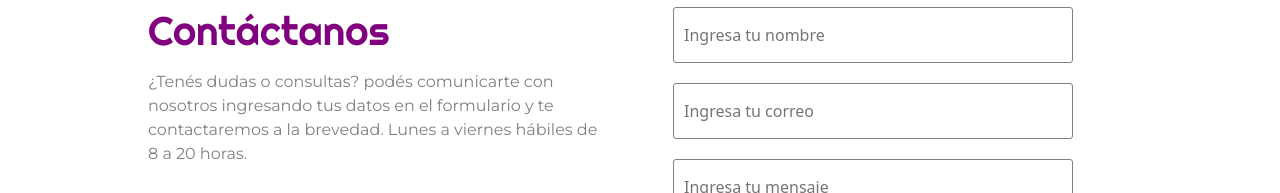
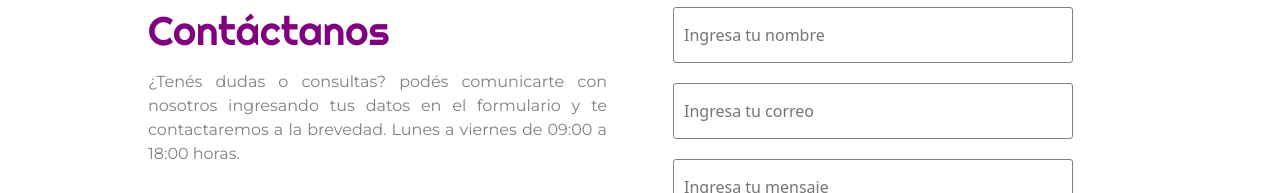
Before and after one commit to MatiasLauria/proyecto-final, a website: page pages/contacto.html in a window 1280 px wide. Shown: the part 190-383 px from the top of the page. Drawn offline with nearby package versions, Linux system fonts and the light colour scheme.

Commit message:
fin-contacto.2

```diff
--- a/pages/contacto.html
+++ b/pages/contacto.html
@@ -70,7 +70,7 @@
                 <div class="info-form m-2">
                     <h1>Contáctanos</h1>
                     <p> ¿Tenés dudas o consultas? podés comunicarte con nosotros ingresando tus datos en el formulario y
-                        te contactaremos a la brevedad. Lunes a viernes hábiles de 8 a 20 horas.</p>
+                        te contactaremos a la brevedad. Lunes a viernes de 09:00 a 18:00 horas.</p>
                     <a href="#"><i class="bi bi-telephone-fill"></i>+54-03329-15247301</a>
                     <a href="#"><i class="bi bi-envelope-fill"></i>frozenshop@gmail.com</a>
                     <a href="#"><i class="bi bi-geo-alt-fill"></i>San Pedro, Buenos Aires</a>
--- a/scss/layout/_contacto.scss
+++ b/scss/layout/_contacto.scss
@@ -33,6 +33,7 @@
         margin-bottom: 30px;
         font-family: 'Montserrat', sans-serif;
         color: gray;
+        text-align: justify;
     }
     a{
         display: inline-block;
```
Also changed, not shown: css/style.css.
